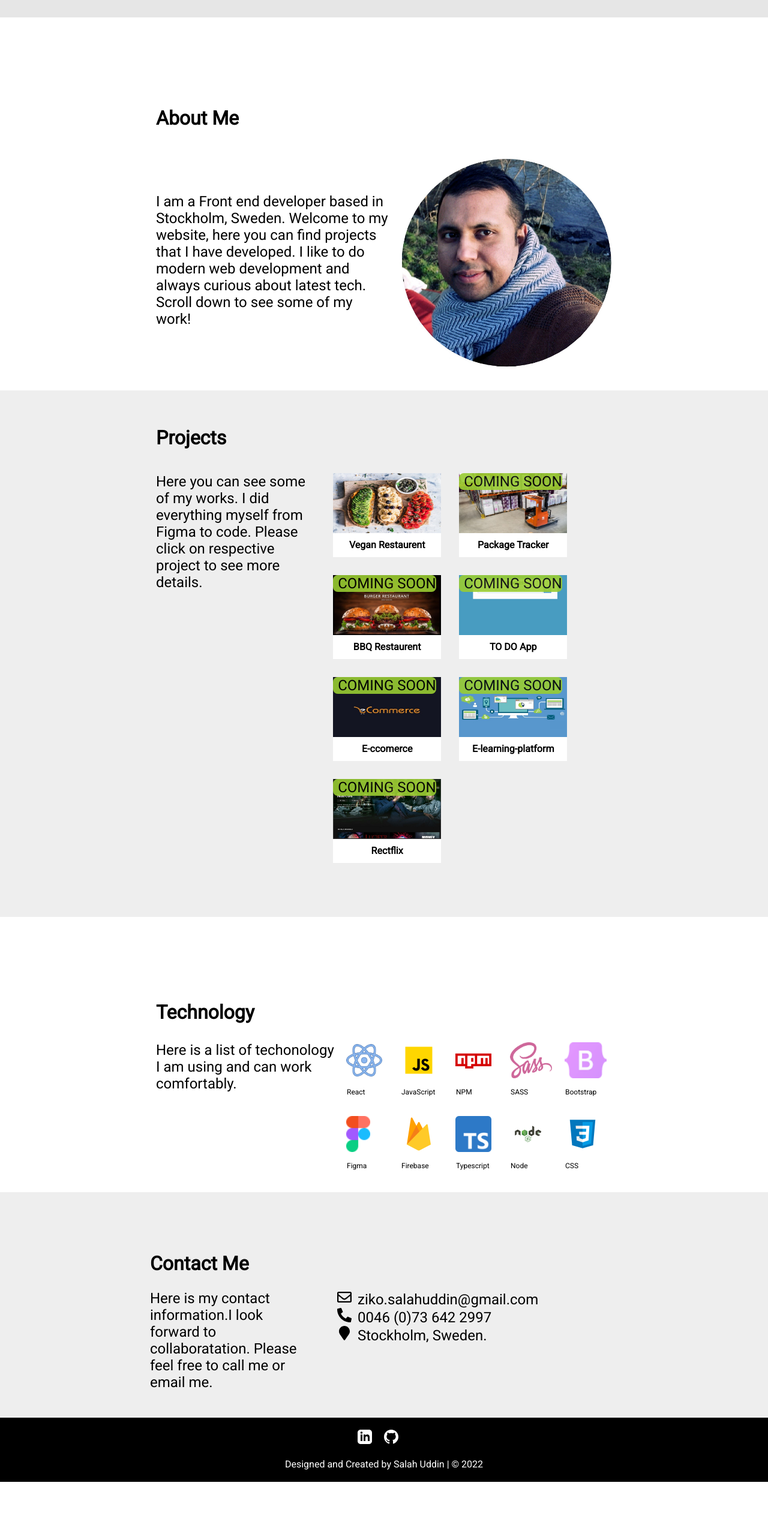
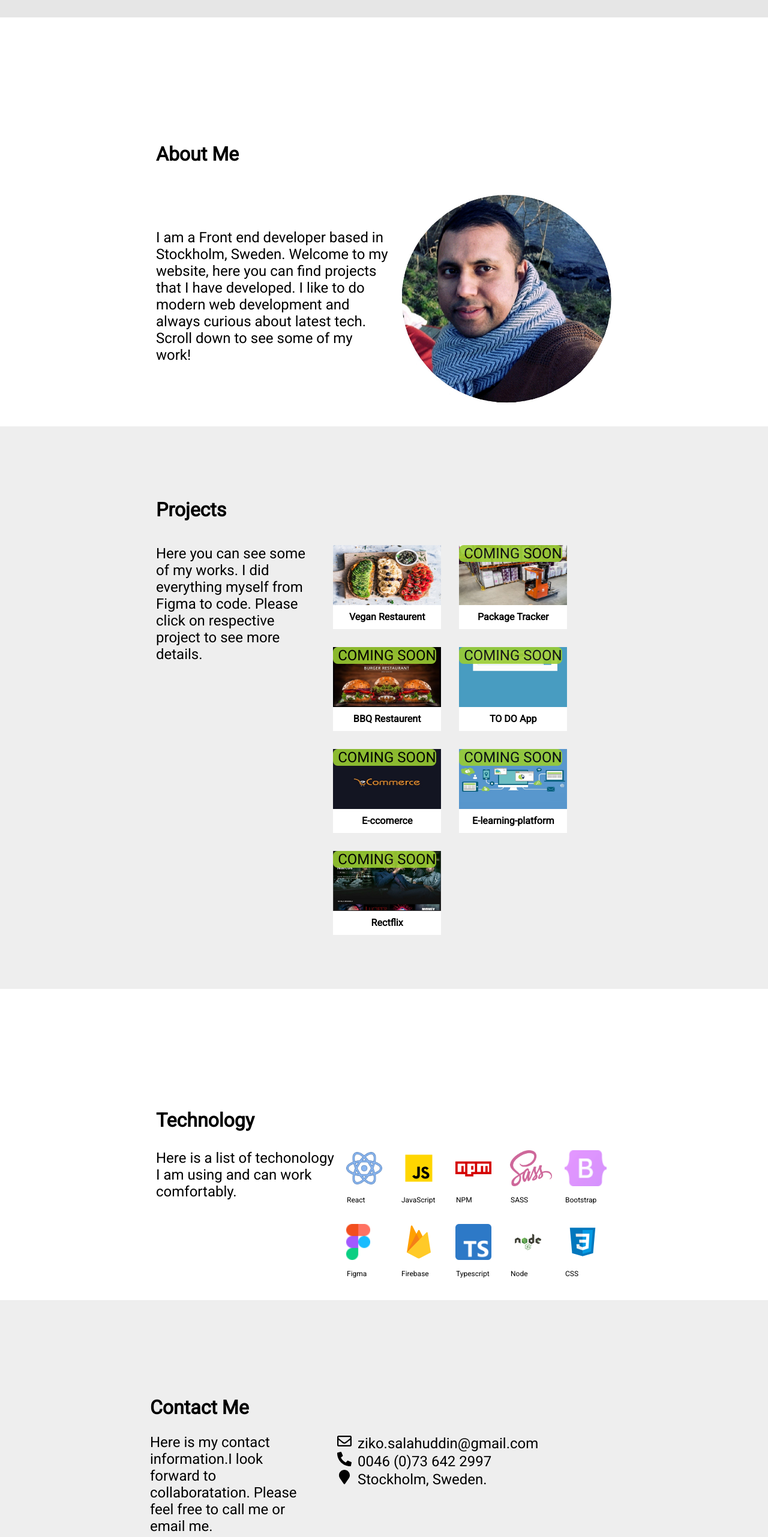
Before and after one commit to SalahUddin7/Portfolio-React.js, a React (Create React App) app: page / in a window 1280 px wide. Shown: the part 771-3334 px from the top of the page at 60% size. Before the commit the page ends 3242 px from the top, so only its background shows below. Built offline with nearby package versions, Linux system fonts and the light colour scheme.

Commit message:
Added Padding-top for all the titles

```diff
--- a/src/css/AboutSection.css
+++ b/src/css/AboutSection.css
@@ -8,6 +8,7 @@
   text-align: left;
   margin-top: 25px;
   margin-bottom: 20px;
+  padding-top: 60px;
 }
 
 .about-paragraph {
--- a/src/css/ContactSection.css
+++ b/src/css/ContactSection.css
@@ -12,6 +12,10 @@
   max-width: 800px;
 
   padding: 10px;
+}
+
+.contact-container .contact-item1 {
+  padding-top: 60px;
 }
 
 .contact-item3 a {
--- a/src/css/ProjectSection.css
+++ b/src/css/ProjectSection.css
@@ -8,6 +8,10 @@
   margin: 30px auto;
   max-width: 800px;
   padding-left: 20px;
+}
+
+.project-container .item-one {
+  padding-top: 60px;
 }
 
 .item-two {
--- a/src/css/TechSectionArea.css
+++ b/src/css/TechSectionArea.css
@@ -19,6 +19,7 @@
 
 .tech-item-one {
   margin-top: 20px;
+  padding-top: 60px;
 }
 
 .tech-item-two {
```
